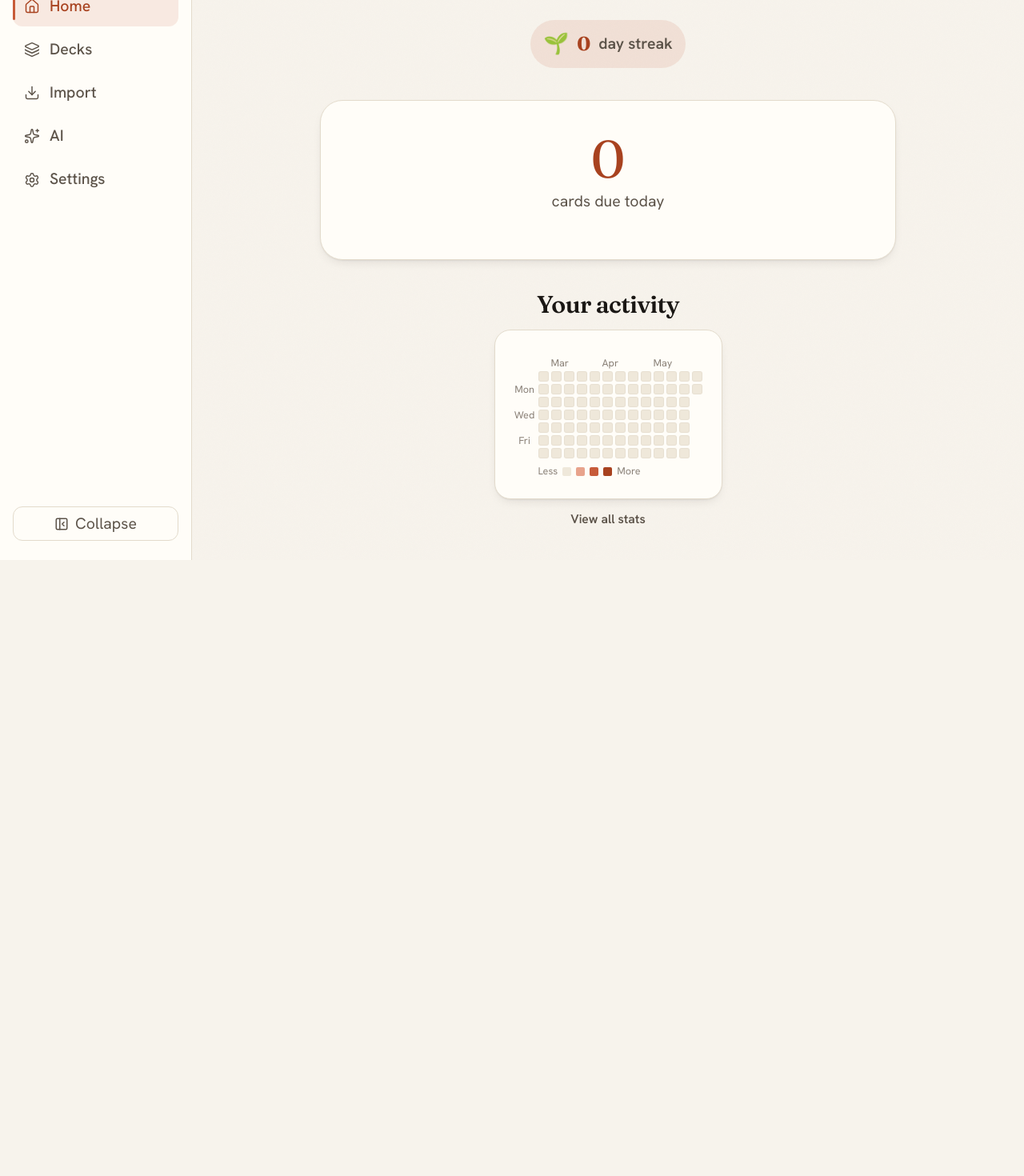
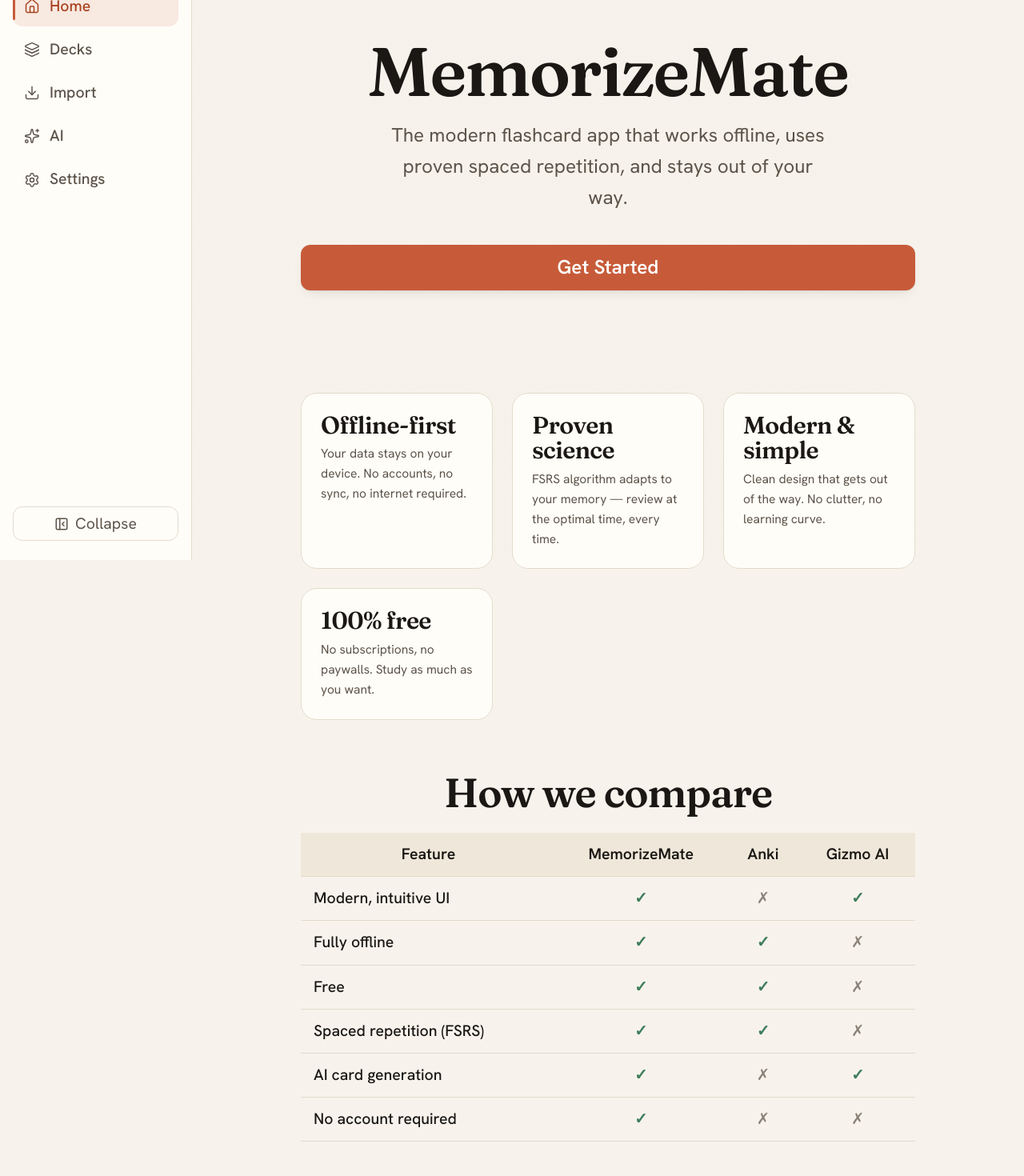
Before and after one commit to PandesalPanpan/MemorizeMate, a React (Vite) app: page / in a window 1280 px wide. Shown: the part 100-1570 px from the top of the page at 80% size. Before the commit the page ends 829 px from the top, so only its background shows below. Built offline with nearby package versions, Linux system fonts and the light colour scheme; a web font is replaced by a local one.

Commit message:
feat: first-time landing page + onboarding flow

```diff
--- a/src/App.tsx
+++ b/src/App.tsx
@@ -17,11 +17,22 @@
 import { StatsScreen } from './screens/StatsScreen';
 import { AIGenerateScreen } from './screens/AIGenerateScreen';
 import { DonationScreen } from './screens/DonationScreen';
+import { LandingScreen } from './screens/LandingScreen';
+import { OnboardingScreen } from './screens/OnboardingScreen';
 import { useStore, store } from './store/useStore';
 import { setBadge, scheduleReminder } from './services/notifications';
 import { isDue } from './fsrs/scheduler';
 
 const Router = (import.meta as any).vitest ? MemoryRouter : BrowserRouter;
+
+function GateRoute({ children }: { children: React.ReactNode }) {
+  const decks = useStore((s) => s.decks);
+  const onboardingComplete = useStore((s) => s.settings.onboardingComplete);
+  if (!onboardingComplete && decks.length === 0) {
+    return <LandingScreen />;
+  }
+  return <>{children}</>;
+}
 
 export function App() {
   const theme = useStore((s) => s.settings.theme);
@@ -44,8 +55,9 @@
       <MotionConfig reducedMotion={reduceMotion ? 'always' : 'user'}>
         <Router>
           <Routes>
+            <Route path="/onboarding" element={<OnboardingScreen />} />
             <Route element={<Layout fab={<QuickAddFAB />} />}>
-              <Route path="/" element={<HomeScreen />} />
+              <Route path="/" element={<GateRoute><HomeScreen /></GateRoute>} />
               <Route path="/decks" element={<DecksScreen />} />
               <Route path="/decks/:deckId" element={<DeckDetailScreen />} />
               <Route path="/decks/:deckId/edit" element={<DeckEditorScreen />} />
--- /dev/null
+++ b/src/screens/LandingScreen.module.css
@@ -0,0 +1,18 @@
+.page { max-width: 800px; margin: 0 auto; padding: var(--space-xl) var(--space-md); text-align: center; }
+.hero { padding: var(--space-2xl) 0; }
+.title { font-size: var(--step-6); margin-bottom: var(--space-md); }
+.tagline { font-size: var(--step-1); color: var(--color-text-soft); margin-bottom: var(--space-xl); max-width: 560px; margin-left: auto; margin-right: auto; }
+.values { display: grid; grid-template-columns: repeat(auto-fit, minmax(200px, 1fr)); gap: var(--space-lg); margin: var(--space-2xl) 0; text-align: left; }
+.value { padding: var(--space-lg); background: var(--color-surface); border: 1px solid var(--color-line); border-radius: var(--radius-lg); }
+.value h3 { margin-bottom: var(--space-sm); }
+.value p { color: var(--color-text-soft); font-size: var(--step--1); }
+.compare { margin: var(--space-2xl) 0; }
+.compare h2 { margin-bottom: var(--space-lg); }
+.table { width: 100%; border-collapse: collapse; text-align: center; }
+.table th, .table td { padding: 12px 16px; border-bottom: 1px solid var(--color-line); }
+.table th { background: var(--color-sunken); font-weight: 600; }
+.table td:first-child { text-align: left; font-weight: 500; }
+.yes { color: var(--color-good); font-weight: 700; }
+.no { color: var(--color-muted); }
+.cta { padding: var(--space-2xl) 0; }
+.cta h2 { margin-bottom: var(--space-lg); }
--- /dev/null
+++ b/src/screens/LandingScreen.tsx
@@ -0,0 +1,78 @@
+import { Link } from 'react-router-dom';
+import { Button } from '../components/ui/Button';
+import styles from './LandingScreen.module.css';
+
+const FEATURES = [
+  { feature: 'Modern, intuitive UI', mm: true, anki: false, gizmo: true },
+  { feature: 'Fully offline', mm: true, anki: true, gizmo: false },
+  { feature: 'Free', mm: true, anki: true, gizmo: false },
+  { feature: 'Spaced repetition (FSRS)', mm: true, anki: true, gizmo: false },
+  { feature: 'AI card generation', mm: true, anki: false, gizmo: true },
+  { feature: 'No account required', mm: true, anki: false, gizmo: false },
+];
+
+export function LandingScreen() {
+  return (
+    <div className={styles.page}>
+      <section className={styles.hero}>
+        <h1 className={styles.title}>MemorizeMate</h1>
+        <p className={styles.tagline}>
+          The modern flashcard app that works offline, uses proven spaced repetition, and stays out of your way.
+        </p>
+        <Link to="/onboarding">
+          <Button size="lg">Get Started</Button>
+        </Link>
+      </section>
+
+      <section className={styles.values}>
+        <div className={styles.value}>
+          <h3>Offline-first</h3>
+          <p>Your data stays on your device. No accounts, no sync, no internet required.</p>
+        </div>
+        <div className={styles.value}>
+          <h3>Proven science</h3>
+          <p>FSRS algorithm adapts to your memory — review at the optimal time, every time.</p>
+        </div>
+        <div className={styles.value}>
+          <h3>Modern & simple</h3>
+          <p>Clean design that gets out of the way. No clutter, no learning curve.</p>
+        </div>
+        <div className={styles.value}>
+          <h3>100% free</h3>
+          <p>No subscriptions, no paywalls. Study as much as you want.</p>
+        </div>
+      </section>
+
+      <section className={styles.compare}>
+        <h2>How we compare</h2>
+        <table className={styles.table}>
+          <thead>
+            <tr>
+              <th>Feature</th>
+              <th>MemorizeMate</th>
+              <th>Anki</th>
+              <th>Gizmo AI</th>
+            </tr>
+          </thead>
+          <tbody>
+            {FEATURES.map((f) => (
+              <tr key={f.feature}>
+                <td>{f.feature}</td>
+                <td className={f.mm ? styles.yes : styles.no}>{f.mm ? '✓' : '✗'}</td>
+                <td className={f.anki ? styles.yes : styles.no}>{f.anki ? '✓' : '✗'}</td>
+                <td className={f.gizmo ? styles.yes : styles.no}>{f.gizmo ? '✓' : '✗'}</td>
+              </tr>
+            ))}
+          </tbody>
+        </table>
+      </section>
+
+      <section className={styles.cta}>
+        <h2>Start studying now</h2>
+        <Link to="/onboarding">
+          <Button size="lg">Get Started</Button>
+        </Link>
+      </section>
+    </div>
+  );
+}
--- /dev/null
+++ b/src/screens/OnboardingScreen.module.css
@@ -0,0 +1,5 @@
+.page { max-width: 480px; margin: 0 auto; padding: var(--space-2xl) var(--space-md); }
+.skip { display: flex; justify-content: flex-end; margin-bottom: var(--space-xl); }
+.form { display: flex; flex-direction: column; gap: var(--space-md); }
+.sub { color: var(--color-text-soft); margin-bottom: var(--space-sm); }
+.cardActions { display: flex; gap: var(--space-md); margin-top: var(--space-md); }
--- /dev/null
+++ b/src/screens/OnboardingScreen.tsx
@@ -0,0 +1,83 @@
+import { useState } from 'react';
+import { useNavigate } from 'react-router-dom';
+import { store } from '../store/useStore';
+import { Button } from '../components/ui/Button';
+import { Field } from '../components/ui/Field';
+import { DeckColorPicker } from '../components/DeckColorPicker';
+import { DECK_COLORS, type DeckColor } from '../types/models';
+import styles from './OnboardingScreen.module.css';
+
+type Step = 'deck' | 'card';
+
+export function OnboardingScreen() {
+  const nav = useNavigate();
+  const [step, setStep] = useState<Step>('deck');
+  const [deckName, setDeckName] = useState('');
+  const [deckColor, setDeckColor] = useState<DeckColor>(DECK_COLORS[0]);
+  const [deckId, setDeckId] = useState('');
+  const [front, setFront] = useState('');
+  const [back, setBack] = useState('');
+
+  async function createDeck(e: React.FormEvent) {
+    e.preventDefault();
+    if (!deckName.trim()) return;
+    const deck = await store.getState().createDeck({ name: deckName.trim(), description: '', color: deckColor });
+    setDeckId(deck.id);
+    setStep('card');
+  }
+
+  async function addCard(e: React.FormEvent) {
+    e.preventDefault();
+    if (!front.trim()) return;
+    await store.getState().addCard({ deckId, type: 'basic', front: front.trim(), back: back.trim(), tags: [] });
+    setFront('');
+    setBack('');
+  }
+
+  async function finish() {
+    await store.getState().updateSettings({ onboardingComplete: true });
+    nav('/');
+  }
+
+  async function skip() {
+    await store.getState().updateSettings({ onboardingComplete: true });
+    nav('/');
+  }
+
+  return (
+    <div className={styles.page}>
+      <div className={styles.skip}>
+        <Button variant="ghost" size="sm" onClick={skip}>Skip</Button>
+      </div>
+
+      {step === 'deck' && (
+        <form className={styles.form} onSubmit={createDeck}>
+          <h2>Create your first deck</h2>
+          <p className={styles.sub}>A deck is a collection of flashcards on a topic.</p>
+          <Field label="Deck name" htmlFor="obDeckName">
+            <input id="obDeckName" value={deckName} onChange={(e) => setDeckName(e.target.value)} placeholder="e.g. Spanish Vocab" autoFocus />
+          </Field>
+          <DeckColorPicker value={deckColor} onChange={setDeckColor} />
+          <Button type="submit">Create deck</Button>
+        </form>
+      )}
+
+      {step === 'card' && (
+        <form className={styles.form} onSubmit={addCard}>
+          <h2>Add your first card</h2>
+          <p className={styles.sub}>Cards have a front (question) and back (answer).</p>
+          <Field label="Front" htmlFor="obFront">
+            <input id="obFront" value={front} onChange={(e) => setFront(e.target.value)} placeholder="What is the capital of France?" autoFocus />
+          </Field>
+          <Field label="Back" htmlFor="obBack">
+            <input id="obBack" value={back} onChange={(e) => setBack(e.target.value)} placeholder="Paris" />
+          </Field>
+          <div className={styles.cardActions}>
+            <Button type="submit" variant="outline">Add another card</Button>
+            <Button onClick={finish}>Finish setup</Button>
+          </div>
+        </form>
+      )}
+    </div>
+  );
+}
```
